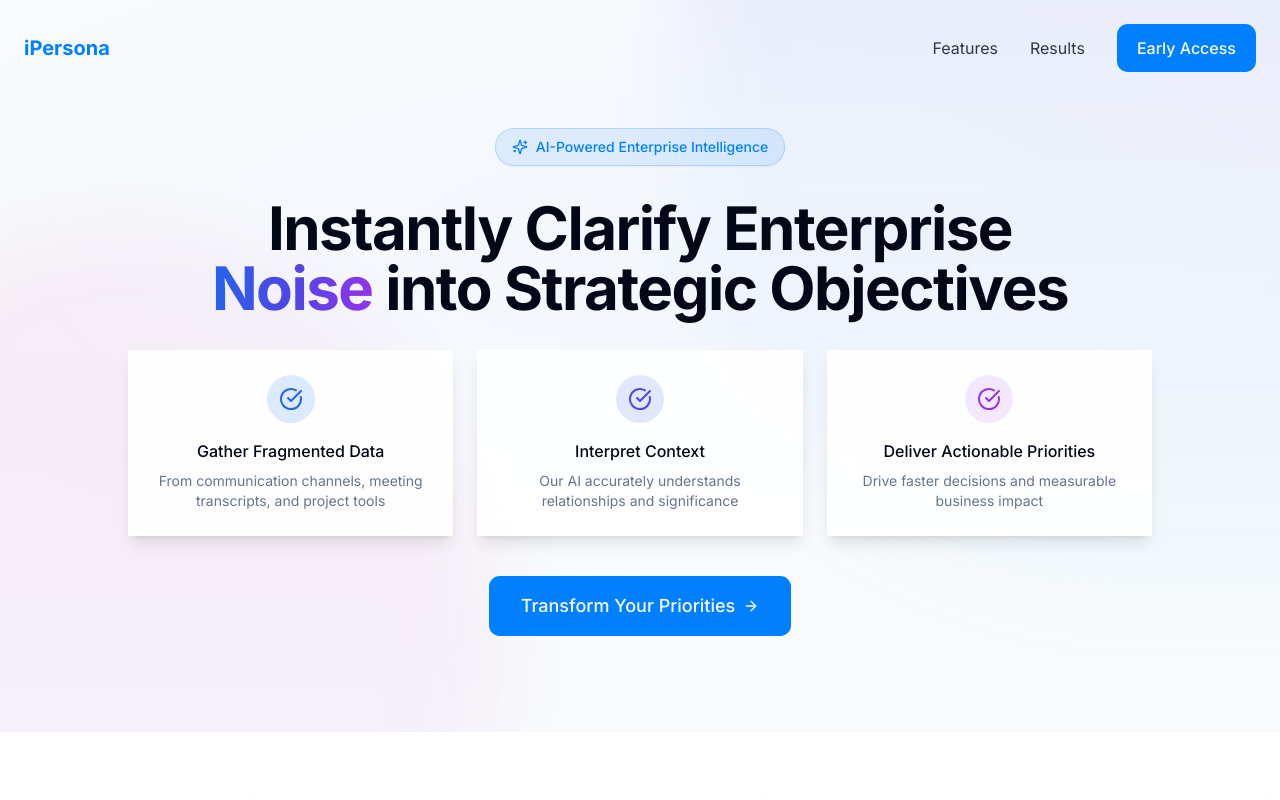
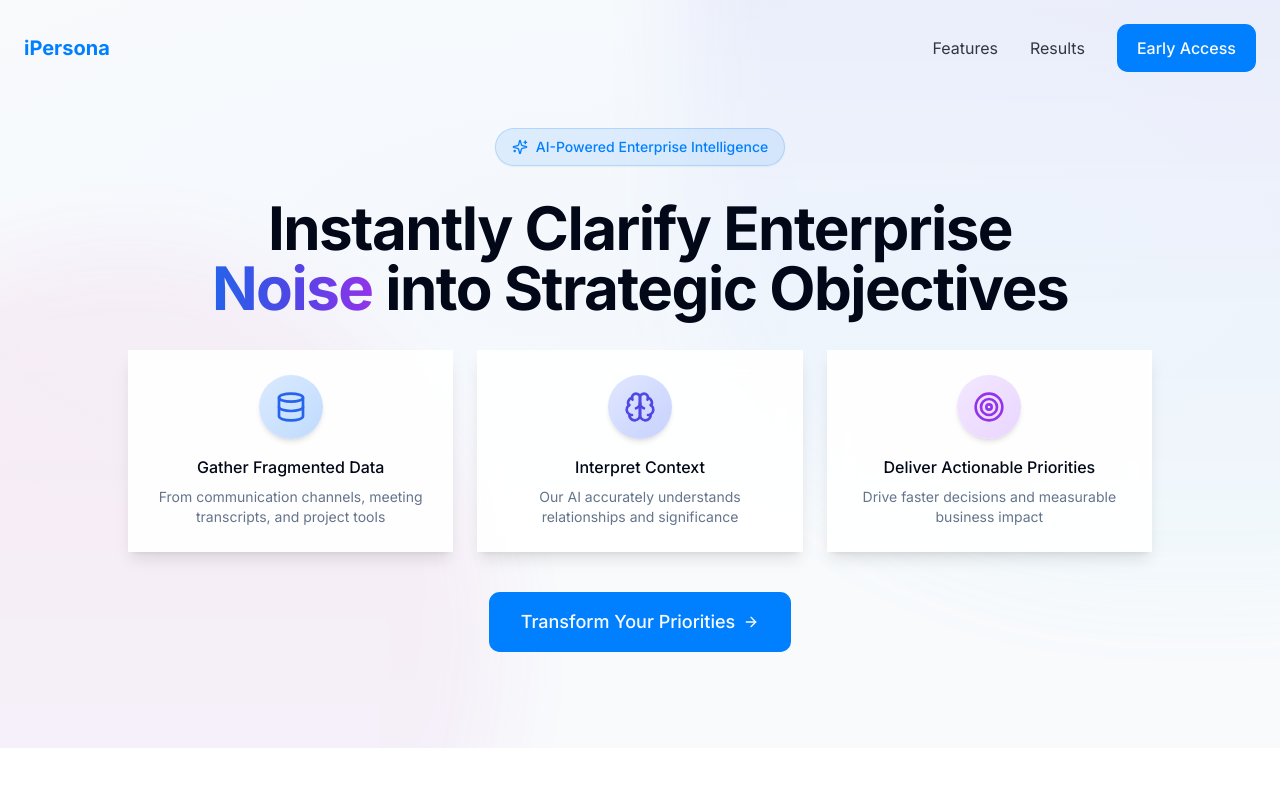
Before and after one commit to KaashanP/clearprism, a React (Vite) app: page / in a window 1280 px wide. Shown: the top 800 px of the page. Built offline with nearby package versions, Linux system fonts and the light colour scheme.

Commit message:
Enhance visual appeal of elements
The prompt requests to improve the visual appeal of elements, exploring alternatives to numbers and tick marks.

```diff
--- a/src/components/Hero.tsx
+++ b/src/components/Hero.tsx
@@ -1,5 +1,5 @@
 
-import { ArrowRight, Sparkles, CheckCircle } from "lucide-react";
+import { ArrowRight, Sparkles, Database, Brain, Target } from "lucide-react";
 import Button from "./Button";
 
 const Hero = () => {
@@ -28,27 +28,27 @@ const Hero = () => {
           {/* Three-step process visualization */}
           <div className="grid md:grid-cols-3 gap-6 mb-10 w-full animate-fade-in">
             {/* Step 1 */}
-            <div className="glass-card p-6 flex flex-col items-center text-center">
-              <div className="w-12 h-12 rounded-full bg-blue-100 flex items-center justify-center mb-4">
-                <CheckCircle className="h-6 w-6 text-blue-600" />
+            <div className="glass-card p-6 flex flex-col items-center text-center hover:shadow-xl transition-all">
+              <div className="w-16 h-16 rounded-full bg-gradient-to-br from-blue-100 to-blue-200 flex items-center justify-center mb-4 shadow-md animate-pulse-subtle">
+                <Database className="h-8 w-8 text-blue-600" />
               </div>
               <h3 className="font-medium mb-2">Gather Fragmented Data</h3>
               <p className="text-sm text-muted-foreground">From communication channels, meeting transcripts, and project tools</p>
             </div>
 
             {/* Step 2 */}
-            <div className="glass-card p-6 flex flex-col items-center text-center">
-              <div className="w-12 h-12 rounded-full bg-indigo-100 flex items-center justify-center mb-4">
-                <CheckCircle className="h-6 w-6 text-indigo-600" />
+            <div className="glass-card p-6 flex flex-col items-center text-center hover:shadow-xl transition-all">
+              <div className="w-16 h-16 rounded-full bg-gradient-to-br from-indigo-100 to-indigo-200 flex items-center justify-center mb-4 shadow-md animate-pulse-subtle">
+                <Brain className="h-8 w-8 text-indigo-600" />
               </div>
               <h3 className="font-medium mb-2">Interpret Context</h3>
               <p className="text-sm text-muted-foreground">Our AI accurately understands relationships and significance</p>
             </div>
 
             {/* Step 3 */}
-            <div className="glass-card p-6 flex flex-col items-center text-center">
-              <div className="w-12 h-12 rounded-full bg-purple-100 flex items-center justify-center mb-4">
-                <CheckCircle className="h-6 w-6 text-purple-600" />
+            <div className="glass-card p-6 flex flex-col items-center text-center hover:shadow-xl transition-all">
+              <div className="w-16 h-16 rounded-full bg-gradient-to-br from-purple-100 to-purple-200 flex items-center justify-center mb-4 shadow-md animate-pulse-subtle">
+                <Target className="h-8 w-8 text-purple-600" />
               </div>
               <h3 className="font-medium mb-2">Deliver Actionable Priorities</h3>
               <p className="text-sm text-muted-foreground">Drive faster decisions and measurable business impact</p>
```
